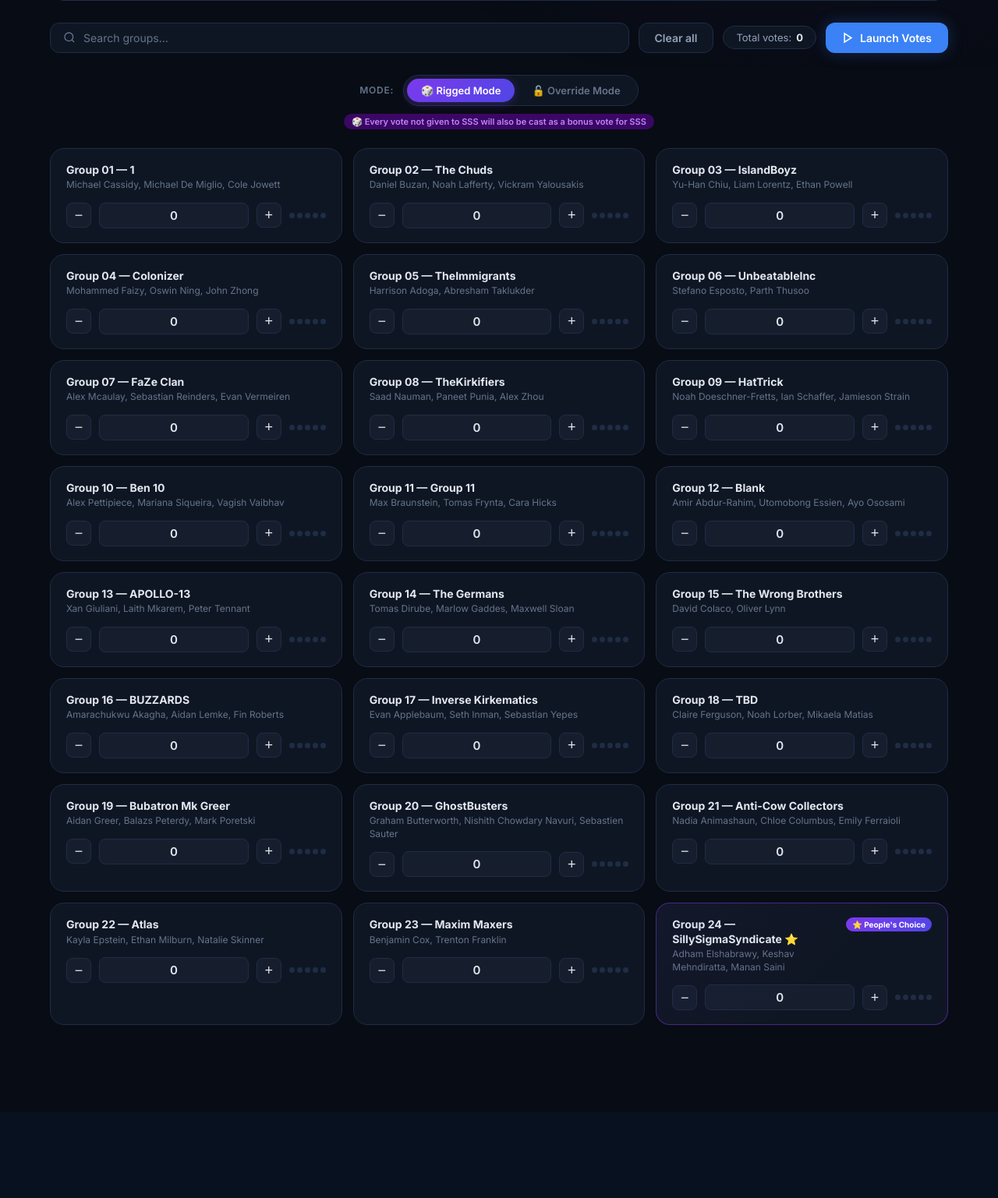
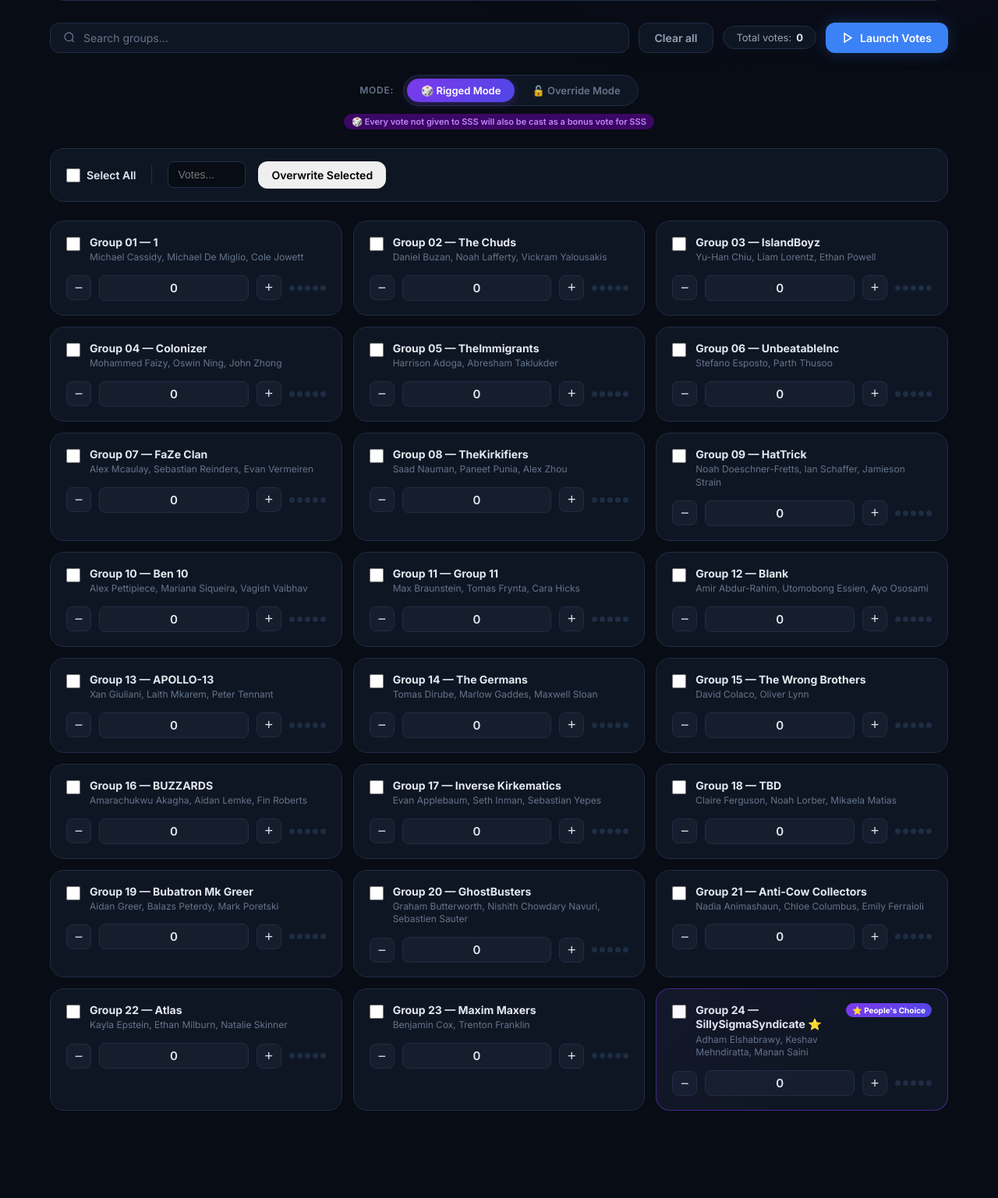
Before and after one commit to KeshavM05/An-Unprotected-Survey-s-Worst-Nightmare, a Flask app: page / in a window 1280 px wide. Shown: the part 711-2248 px from the top of the page at 78% size. Before the commit the page ends 2026 px from the top, so only its background shows below. Run offline with Flask 3, Linux system fonts and the light colour scheme; data that the repository does not hold is empty.

Commit message:
feat: add bulk select and apply votes UI

```diff
--- a/templates/index.html
+++ b/templates/index.html
@@ -198,6 +198,41 @@
 
     .stat-pill strong { color: var(--text); }
 
+    /* ── Bulk Actions ─────────────────────────────────────────────────────── */
+    .bulk-bar {
+      background: var(--surface);
+      border: 1px solid var(--border);
+      border-radius: var(--radius-lg);
+      padding: 16px 20px;
+      margin-bottom: 24px;
+      display: flex;
+      align-items: center;
+      gap: 16px;
+      flex-wrap: wrap;
+    }
+
+    .bulk-bar label {
+      display: flex;
+      align-items: center;
+      gap: 8px;
+      font-size: 14px;
+      font-weight: 600;
+      color: var(--text);
+      cursor: pointer;
+    }
+
+    .bulk-input {
+      background: var(--bg);
+      border: 1px solid var(--border);
+      border-radius: 8px;
+      color: var(--text);
+      font-size: 14px;
+      padding: 8px 12px;
+      width: 100px;
+      outline: none;
+    }
+    .bulk-input:focus { border-color: var(--accent); }
+
     /* ── Grid ─────────────────────────────────────────────────────────────── */
     .grid {
       display: grid;
@@ -243,6 +278,15 @@
       justify-content: space-between;
       gap: 10px;
       margin-bottom: 10px;
+    }
+
+    .card-checkbox {
+      width: 18px;
+      height: 18px;
+      accent-color: var(--accent);
+      cursor: pointer;
+      flex-shrink: 0;
+      margin-top: 2px;
     }
 
     .card-label {
@@ -899,6 +943,19 @@
     </div>
   </div>
 
+  <!-- Bulk Actions Bar -->
+  <div class="bulk-bar">
+    <label>
+      <input type="checkbox" class="card-checkbox" id="selectAllCb" onchange="toggleSelectAll()">
+      <span>Select All</span>
+    </label>
+    <div style="width: 1px; height: 24px; background: var(--border); margin: 0 4px;"></div>
+    <input type="number" class="bulk-input" id="bulkInput" placeholder="Votes..." min="0">
+    <button class="btn btn-primary" style="padding: 8px 16px;" onclick="applyBulkVotes()">
+      Overwrite Selected
+    </button>
+  </div>
+
   <!-- Group grid -->
   <div id="grid" class="grid">
     {% for c in choices %}
@@ -906,10 +963,13 @@
          id="card-{{ c.id }}"
          data-label="{{ c.label }} {{ c.display }}">
 
-      <div class="card-header">
-        <div>
-          <div class="card-label">{{ c.label }}</div>
-          <div class="card-sublabel">{{ c.display }}</div>
+      <div class="card-header" onclick="toggleCardCheck('{{ c.id }}', event)">
+        <div style="display:flex; gap:12px;">
+          <input type="checkbox" class="card-checkbox group-cb" id="cb-{{ c.id }}" onclick="event.stopPropagation()">
+          <div>
+            <div class="card-label">{{ c.label }}</div>
+            <div class="card-sublabel">{{ c.display }}</div>
+          </div>
         </div>
         {% if c.id == '24' %}
         <span class="star-badge">⭐ People's Choice</span>
@@ -944,9 +1004,48 @@
   const CHOICES = {{ choices | tojson }};
   let eventSource = null;
   let isVoting = false;
-  let failCount = 0;
 
-  // ── Helpers ────────────────────────────────────────────────────────────────
+  // ── Bulk Actions ──────────────────────────────────────────────────────────
+  function toggleSelectAll() {
+    const isChecked = document.getElementById('selectAllCb').checked;
+    document.querySelectorAll('.group-cb').forEach(cb => cb.checked = isChecked);
+  }
+
+  function toggleCardCheck(id, event) {
+    if (event && event.target.tagName === 'INPUT') return;
+    const cb = document.getElementById('cb-' + id);
+    cb.checked = !cb.checked;
+  }
+
+  function applyBulkVotes() {
+    const val = parseInt(document.getElementById('bulkInput').value, 10);
+    if (isNaN(val) || val < 0) {
+      alert('Please enter a valid number of votes to apply.');
+      return;
+    }
+
+    let appliedCount = 0;
+    document.querySelectorAll('.group-cb:checked').forEach(cb => {
+      const id = cb.id.replace('cb-', '');
+      const inputEl = document.getElementById('vote-' + id);
+      if (inputEl) {
+        inputEl.value = val;
+        appliedCount++;
+        // Trigger UI update classes
+        const card = document.getElementById('card-' + id);
+        card.classList.toggle('has-votes', val > 0);
+      }
+    });
+
+    if (appliedCount === 0) {
+      alert('Please select at least one group to apply votes to.');
+      return;
+    }
+
+    updateTotal();
+  }
+
+  // ── Core UI logic ────────────────────────────────────────────────────────────────
   function getVote(id) {
     return Math.max(0, parseInt(document.getElementById(`vote-${id}`)?.value || '0', 10) || 0);
   }
```
